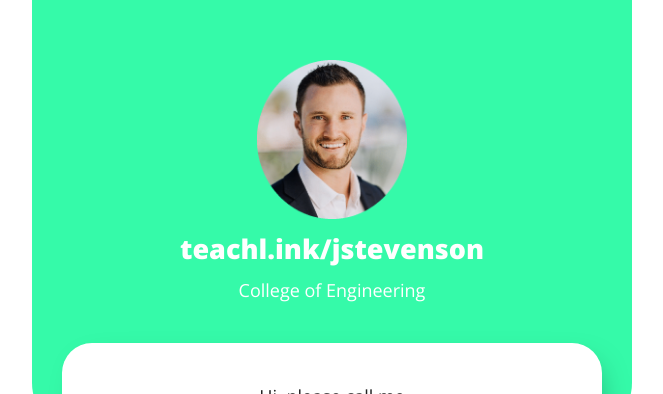
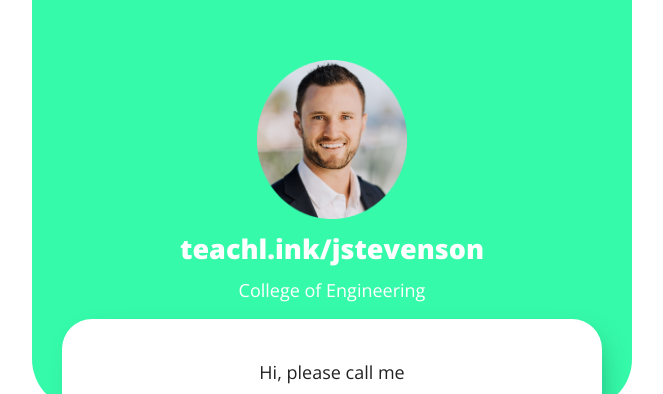
Before and after one commit to adamkpetersen/teachlink, a plain HTML site: page index.html in a window 1280 px wide. Shown: the top 394 px of the page, without its empty margins (308-971 px from the left). Drawn offline with nearby package versions, Linux system fonts and the light colour scheme.

Commit message:
Update skeleton-light.css

```diff
--- a/css/skeleton-light.css
+++ b/css/skeleton-light.css
@@ -47,7 +47,7 @@
   float: center;
     background-color: #35faa9;
         padding-top: 10%;
-    padding-bottom: 15%;
+    padding-bottom: 11%;
     border-radius: 0px 0px 50px 50px;
 }
 .name {
```
